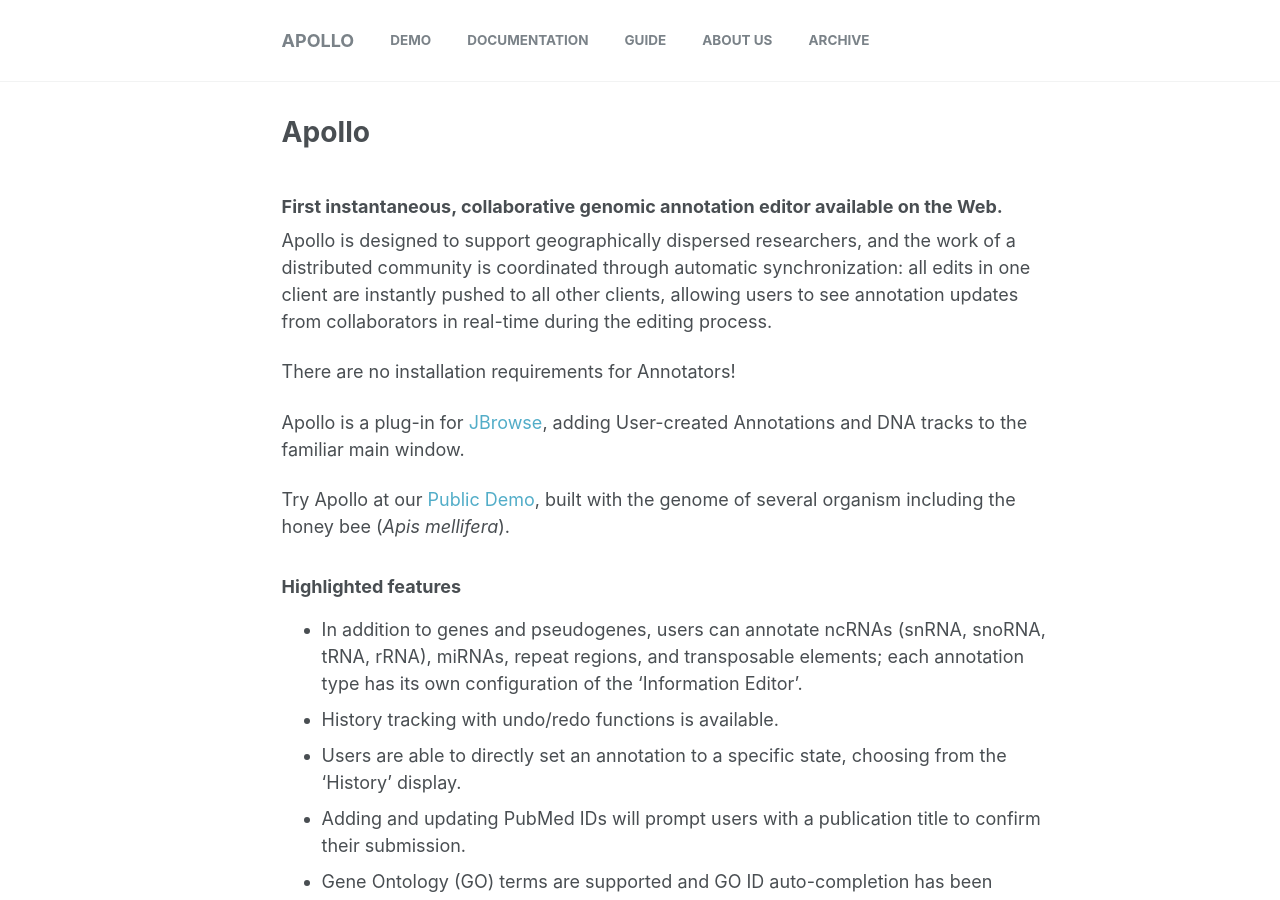
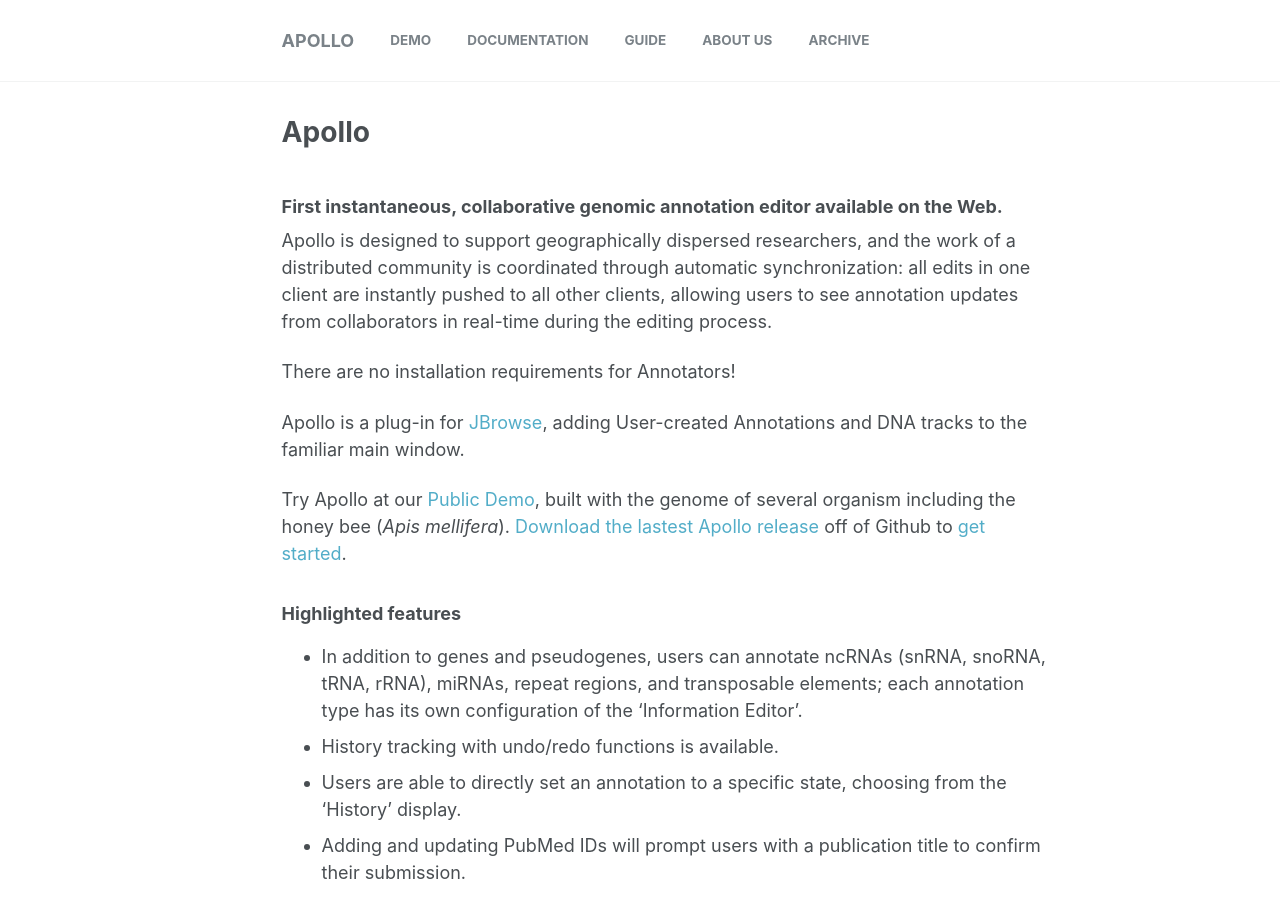
Before and after one commit to genomearchitect/genomearchitect.github.io, a Jekyll site: the page built from _pages/main.md, in a window 1280 px wide and 900 px high. Built offline with Jekyll 4.4.1, drawn with Linux system fonts in a browser that asks for light colours.

Commit message:
Update main.md

```diff
--- a/_pages/main.md
+++ b/_pages/main.md
@@ -21,7 +21,7 @@ There are no installation requirements for Annotators!
 
 Apollo is a plug-in for [JBrowse](http://jbrowse.org), adding User-created Annotations and DNA tracks to the familiar main window.
 
-Try Apollo at our [Public Demo](demo), built with the genome of several organism including the honey bee (<i>Apis mellifera</i>).
+Try Apollo at our [Public Demo](demo), built with the genome of several organism including the honey bee (<i>Apis mellifera</i>).  [Download the lastest Apollo release](https://github.com/GMOD/Apollo/releases/latest) off of Github to [get started](http://genomearchitect.readthedocs.io/en/stable/).
 
 ### Highlighted features
 
```
